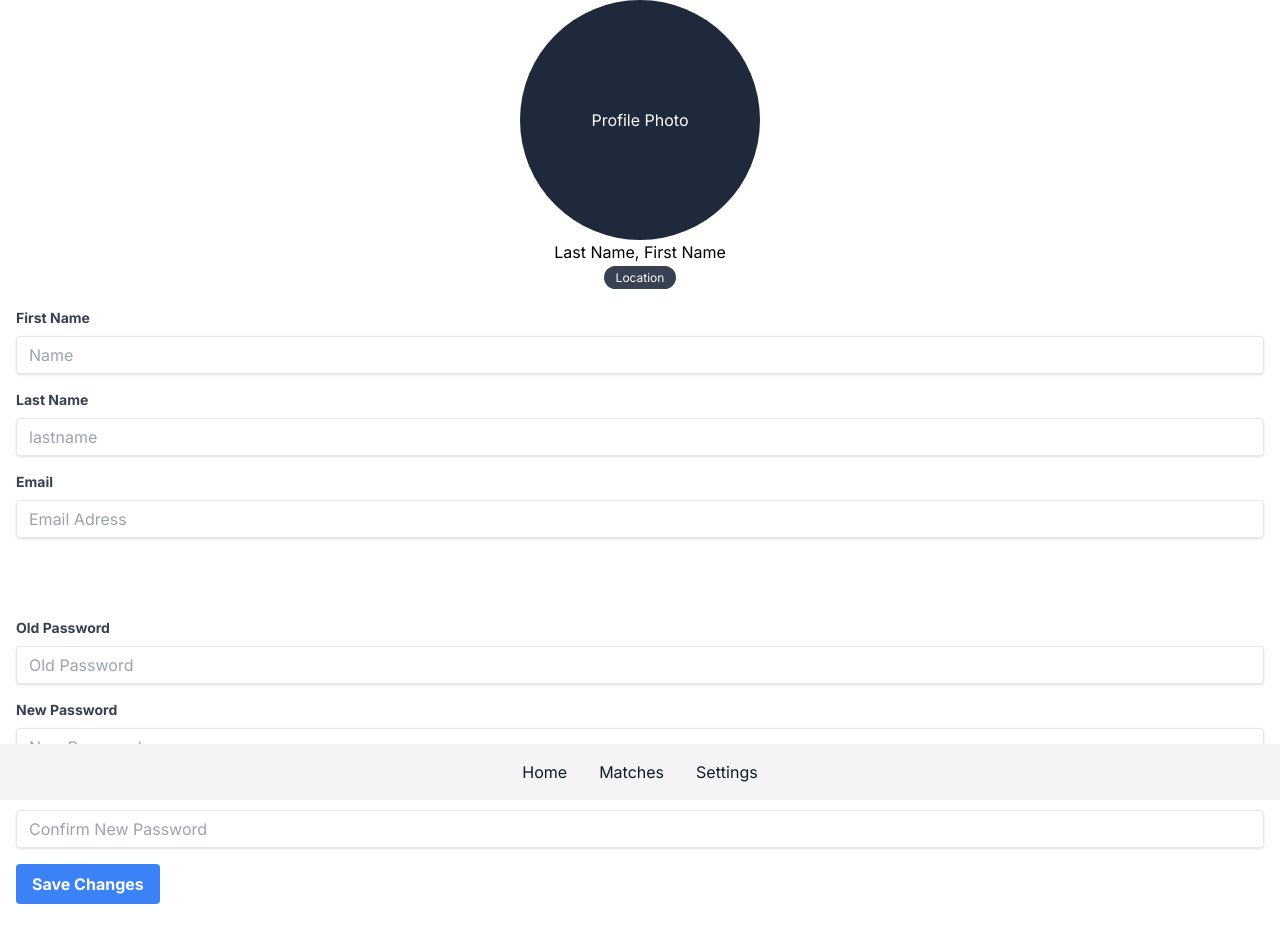
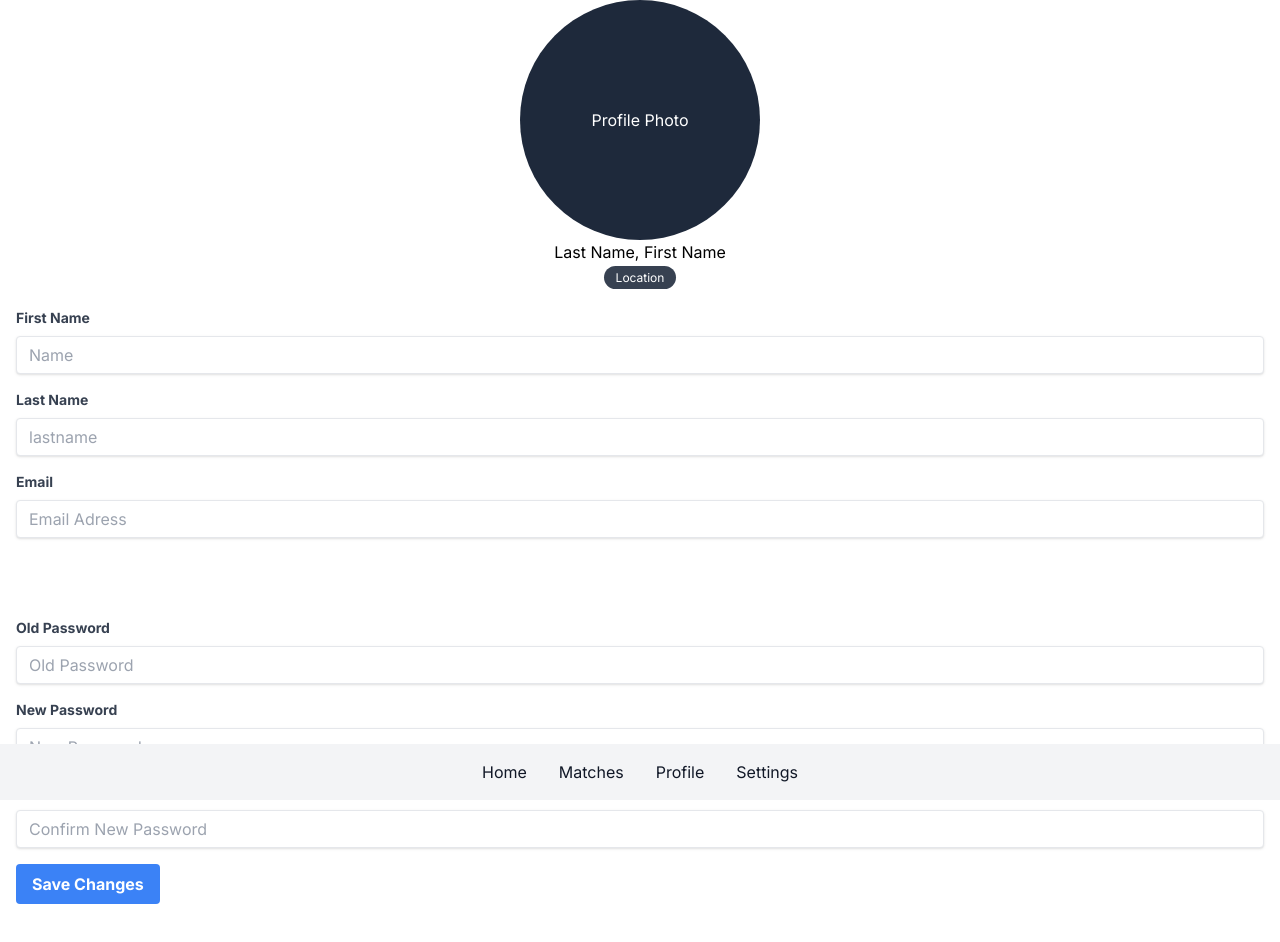
Before and after one commit to ZeshanZa/CS370-Project-, a Next.js app in the folder frontend/: page /setpage in a window 1280 px wide. Shown: the top 942 px of the page. Built offline with nearby package versions, Linux system fonts and the light colour scheme.

Commit message:
Added profile page link

```diff
--- a/frontend/src/app/mainpage/page.tsx
+++ b/frontend/src/app/mainpage/page.tsx
@@ -49,6 +49,7 @@ Artificial intelligence, Natural Language Processing, and Data Science.
                         <div className="flex justify-center space-x-4 py-2">
         <a href="/mainpage" className="block p-2 text-center text-gray-900 rounded hover:bg-gray-200">Home</a>
          <a href="/matches" className="block p-2 text-center text-gray-900 rounded hover:bg-gray-200">Matches</a>
+         <a href="/profile" className="block p-2 text-center text-gray-900 rounded hover:bg-gray-200">Profile</a>
         <a href="/setpage" className="block p-2 text-center text-gray-900 rounded hover:bg-gray-200">Settings</a>
         </div>
 
--- a/frontend/src/app/setpage/page.js
+++ b/frontend/src/app/setpage/page.js
@@ -53,6 +53,7 @@ const setin = () =>{
          <div className="flex justify-center space-x-4 py-2">
         <a href="/mainpage" className="block p-2 text-center text-gray-900 rounded hover:bg-gray-200">Home</a>
          <a href="/matches" className="block p-2 text-center text-gray-900 rounded hover:bg-gray-200">Matches</a>
+         <a href="/profile" className="block p-2 text-center text-gray-900 rounded hover:bg-gray-200">Profile</a>
         <a href="/setpage" className="block p-2 text-center text-gray-900 rounded hover:bg-gray-200">Settings</a>
         </div>
         </div>
```
